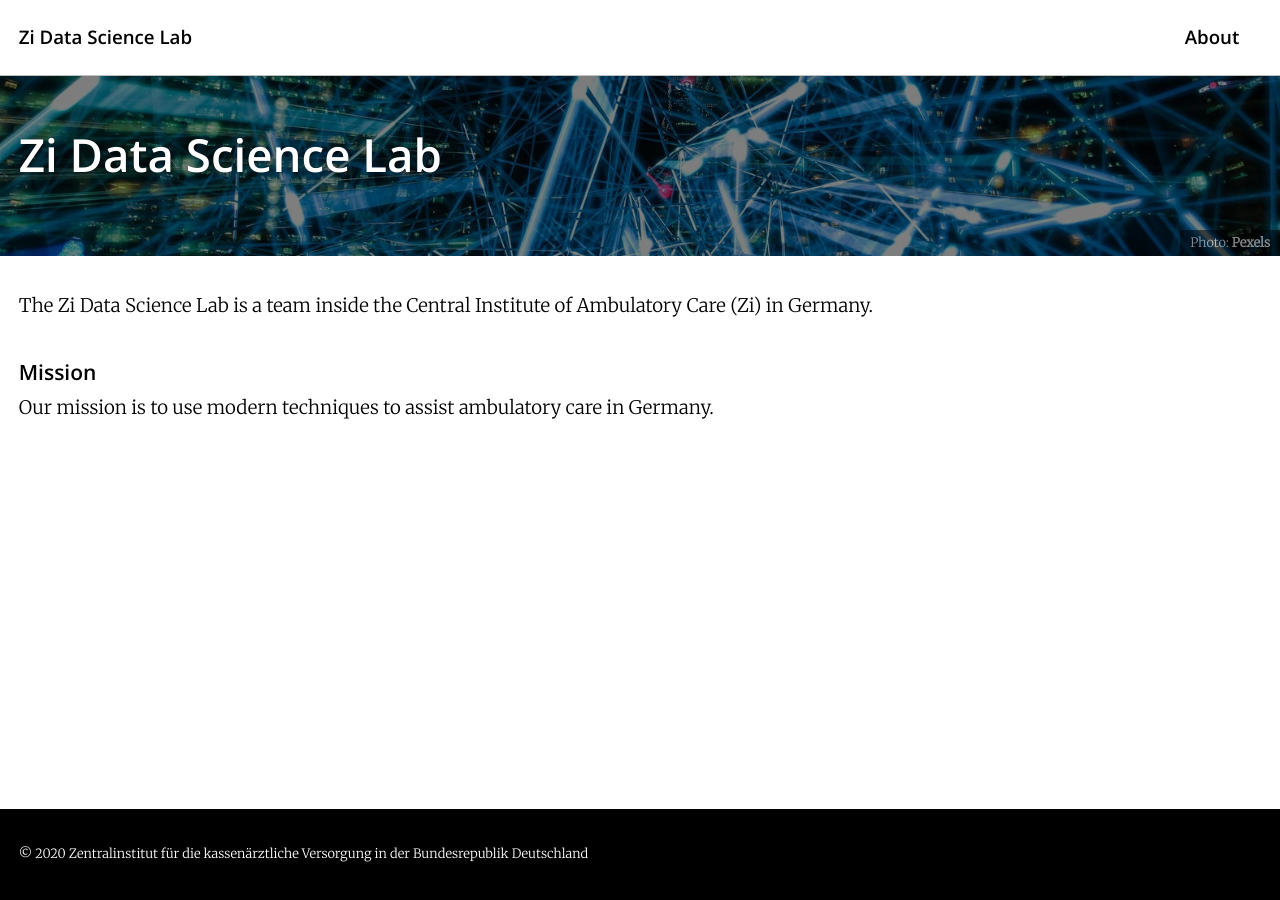
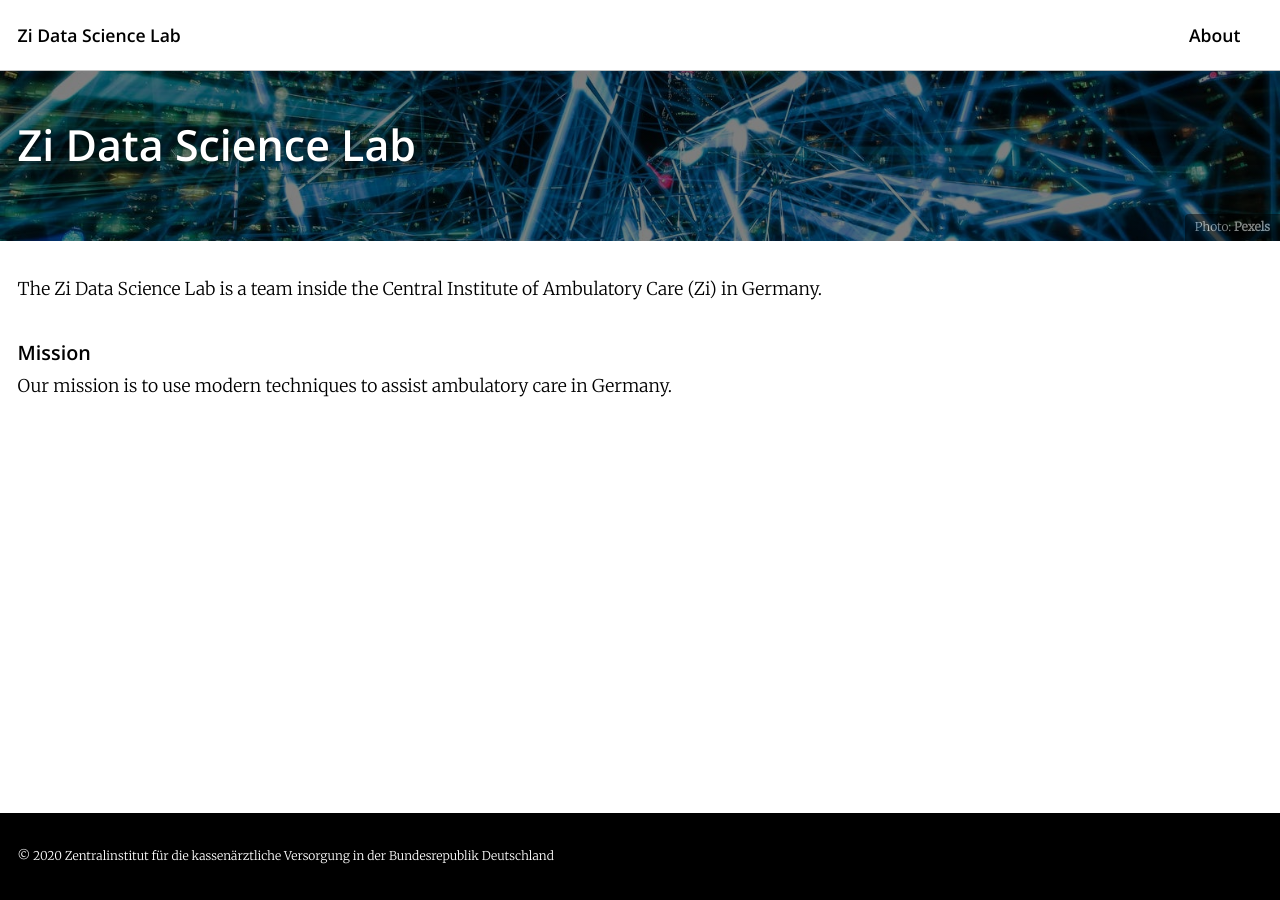
Before and after one commit to zidatalab/zidatalab.github.io, a Jekyll site: the page built from _pages/Home.md, in a window 1280 px wide. Built offline with Jekyll 4.4.1, drawn with Linux system fonts in a browser that asks for light colours; cached includes are drawn as plain includes; nearby versions of some CDN libraries.

Commit message:
Update main.scss

```diff
--- a/assets/css/main.scss
+++ b/assets/css/main.scss
@@ -16,8 +16,8 @@ $header-font-family : $sans-serif;
 @import "minimal-mistakes"; // main partials
 
 body {
-    line-height: 1.3;
-    font-size: 0.85em;
+    line-height: 1.4;
+    font-size: 0.80em;
 }
 
 a {
```
